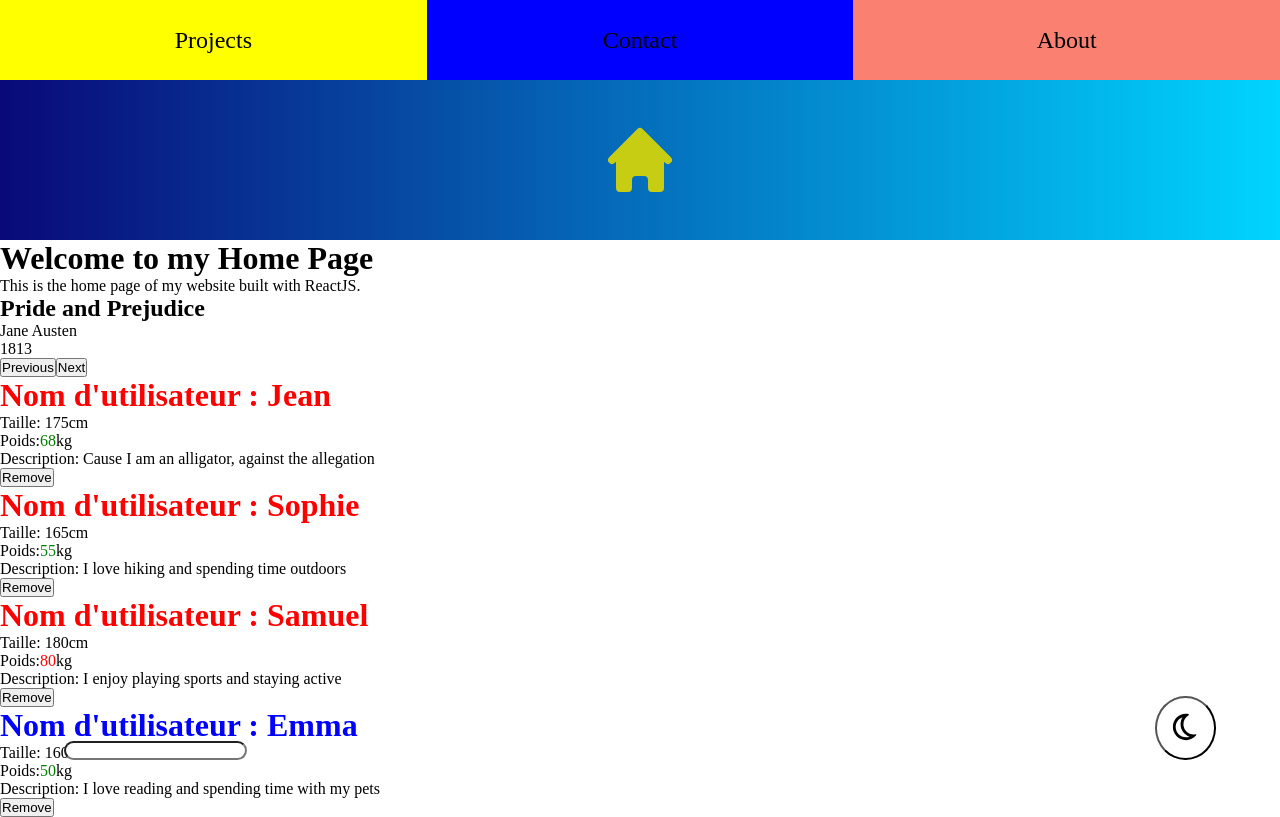
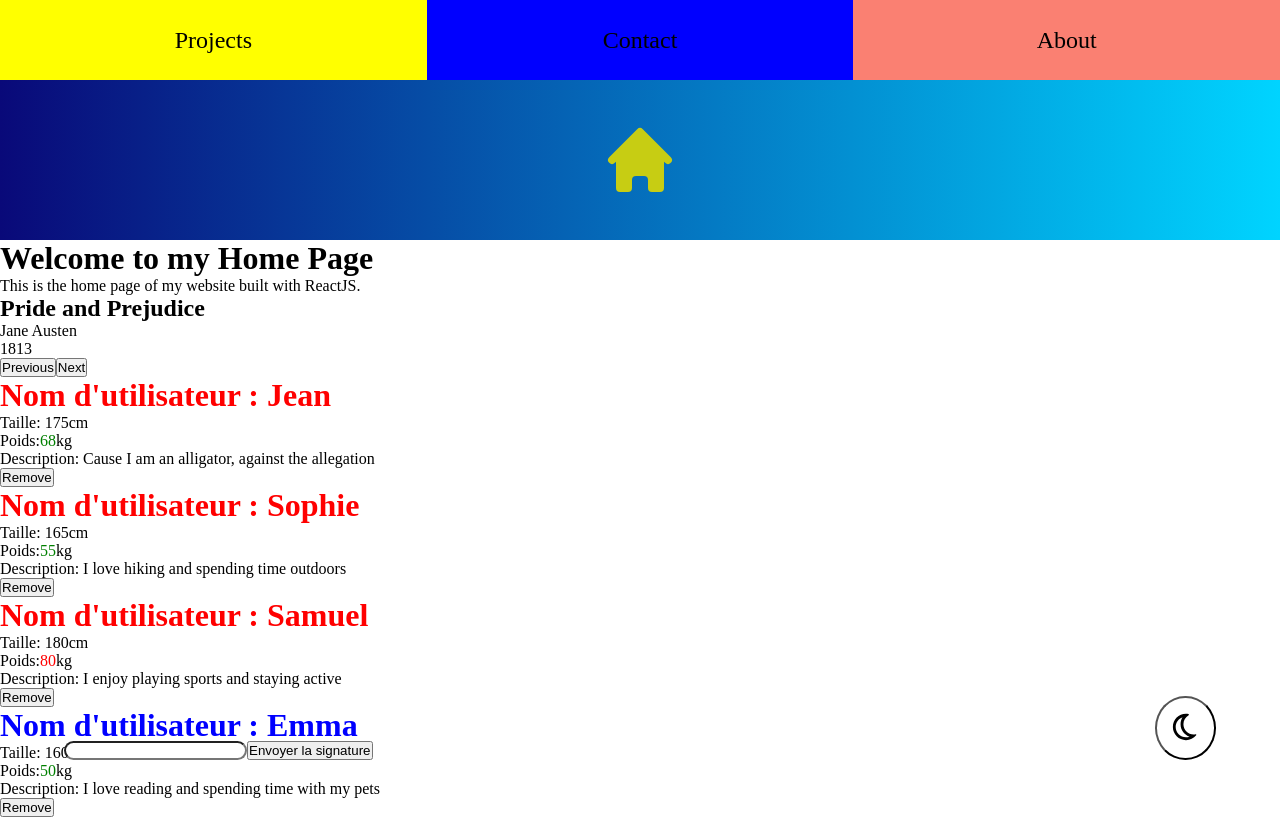
Before and after one commit to monkeycs60/doc-reac-projets, a React (Vite) app: page / in a window 1280 px wide. Built offline with nearby package versions, Linux system fonts and the light colour scheme.

Commit message:
delete redux

```diff
--- a/src/components/Signature/Signature.jsx
+++ b/src/components/Signature/Signature.jsx
@@ -1,8 +1,11 @@
 import React, { useState } from "react";
-import "./Signature.css"
+import "./Signature.css";
+
 
 const Signature = () => {
   const [signature, setSignature] = useState("");
+
+
 
   return (
     <div className="signature-container">
@@ -11,10 +14,14 @@ const Signature = () => {
         value={signature}
         onChange={(e) => setSignature(e.target.value)}
       />
+      <button type="button">
+        Envoyer la signature
+      </button>
       <div className={signature !== "" ? "signature-replicate" : null}>
-      {signature}</div>
+        {signature}
+      </div>
     </div>
   );
-}
+};
 
 export default Signature;
```
